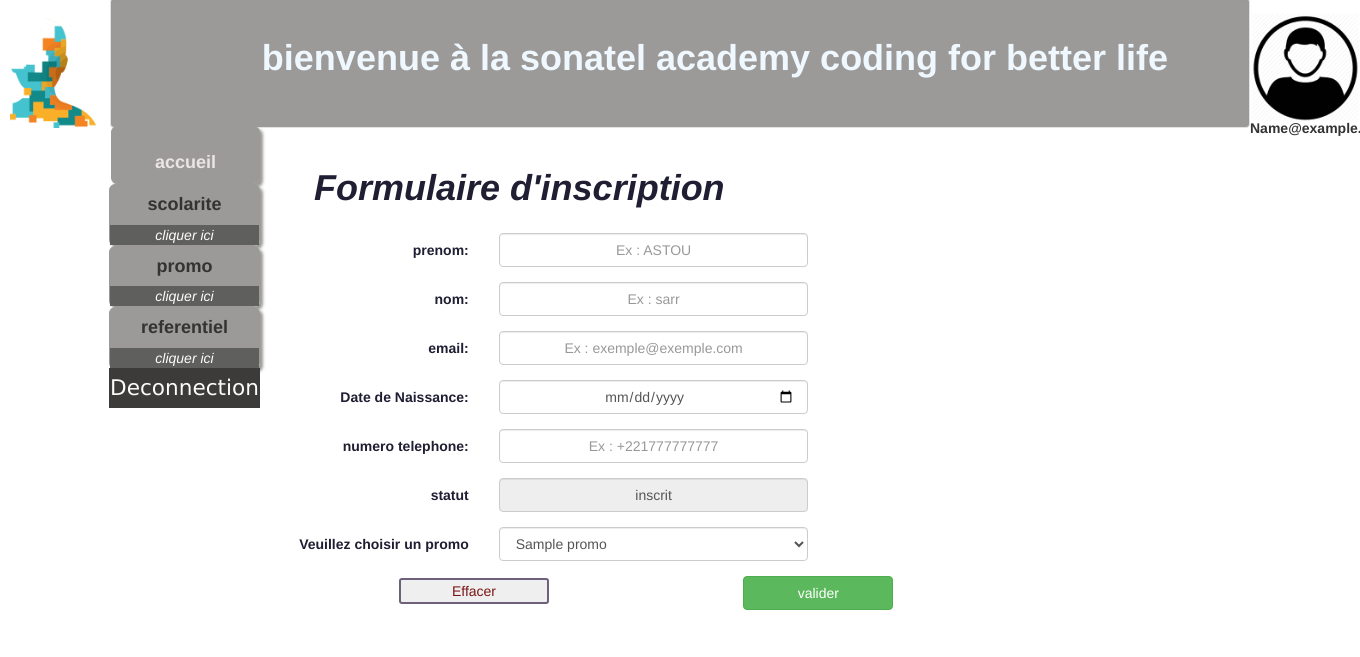
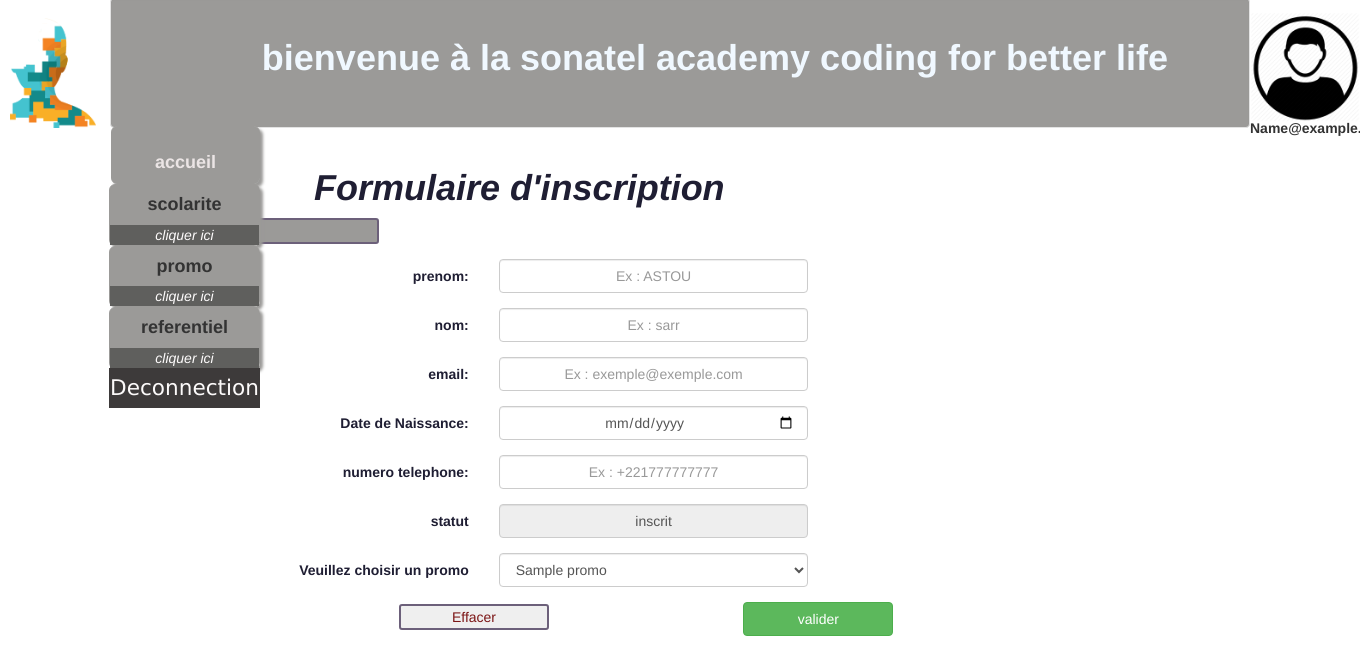
Before and after one commit to mousaa32/academy, a Flask app: page /inscription in a window 1360 px wide; the page is wider, and only the part inside the window is pictured. Shown: the top 657 px of that part. Run offline with Flask 2, Linux system fonts and the light colour scheme; the visitor is signed in with stand-in values (Sample User, id 1); a database or web service that is not in the repository returns one stand-in record (values such as "Sample title"); some libraries are stand-ins or nearby versions.

Commit message:
Update inscription.html

```diff
--- a/templates/inscription.html
+++ b/templates/inscription.html
@@ -32,7 +32,7 @@
 
 
                 <div class="form-group">
-                  <input type="hidden" name="matricule"  value="{{matricule}}" readonly="true" size="30" maxlength="50" style="background-color:  rgb(155, 154, 152)" />
+                  <input type="text" name="matricule"  value="{{matricule}}" readonly="true" size="30" maxlength="50" style="background-color:  rgb(155, 154, 152)" />
                 </div>
              <div class="form-group">
                <label class="col-sm-3 control-label">prenom:</label>
```
